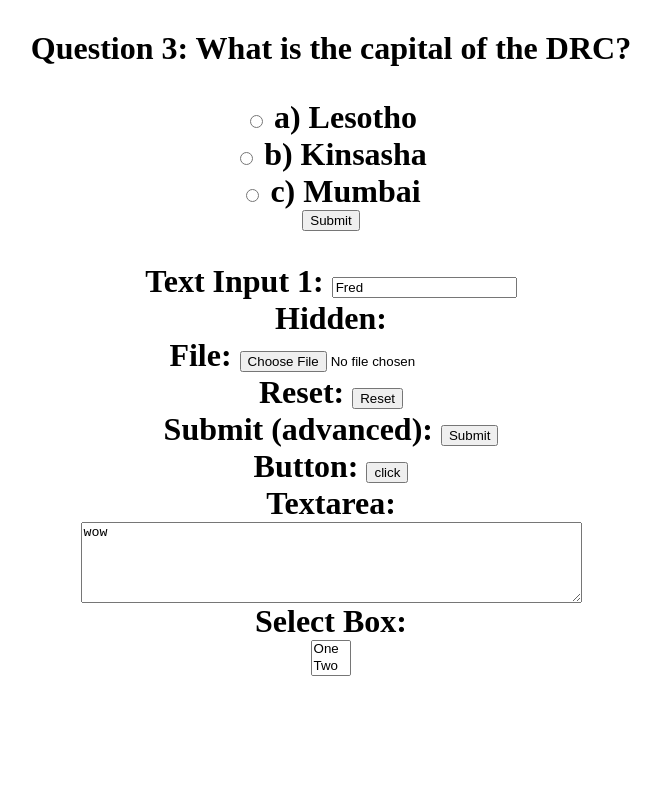
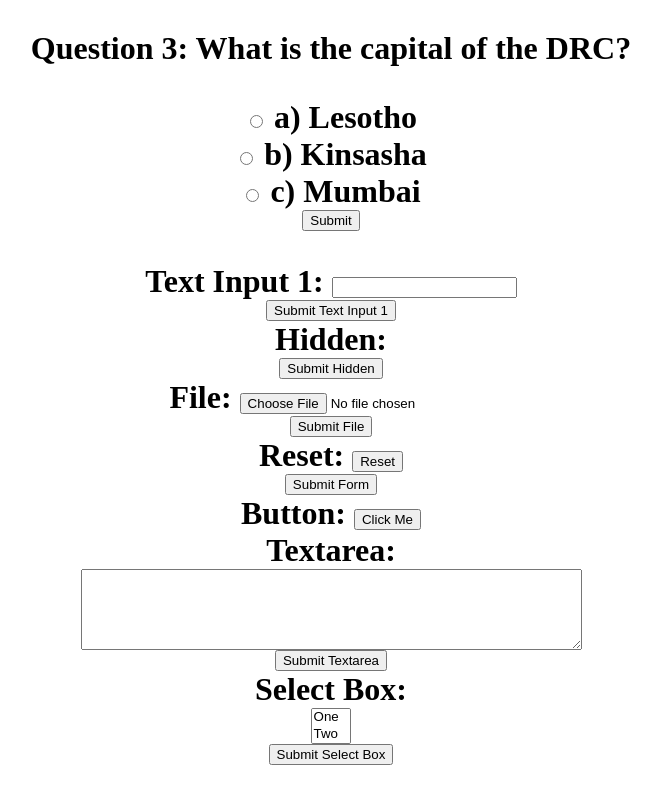
Before and after one commit to Jake12254/gameDev2023-Jake, a plain HTML site: page public/T3A03-Forms-by-Jake.html in a window 1280 px wide. Shown: the part 821-1618 px from the top of the page, without its empty margins (309-970 px from the left). Before the commit the page ends 1529 px from the top, so only its background shows below. Drawn offline with Linux system fonts and the light colour scheme.

Commit message:
Update T3A03-Forms-by-Jake.html

```diff
--- a/public/T3A03-Forms-by-Jake.html
+++ b/public/T3A03-Forms-by-Jake.html
@@ -113,18 +113,31 @@ Checkbox: <br>
 </html>
 
 <form>
-    Text Input 1: <input type="text" id="myTexto1" value="Fred"><br>
-    Hidden: <input type="hidden"><br>
-    File: <input type="file"><br>
+    Text Input 1: <input type="text" id="myTexto1" value=""><br>
+    <button type="button" onclick="alert(document.getElementById('myTexto1').value)">Submit Text Input 1</button><br>
+
+    Hidden: <input type="hidden" name="myHidden" value="123"><br>
+    <button type="button" onclick="alert('Hidden value: ' + document.getElementsByName('myHidden')[0].value)">Submit Hidden</button><br>
+
+    File: <input type="file" name="myFile"><br>
+    <button type="button" onclick="alert('Selected file: ' + document.getElementsByName('myFile')[0].files[0].name)">Submit File</button><br>
+
     Reset: <input type="reset"><br>
-    Submit (advanced): <input type="submit"><br>
-    Button: <input type="button" value="click" onclick="document.getElementById('myArea').value = 'Cool!"><br>
+
+    <button type="button" onclick="alert('Form submitted')">Submit Form</button><br>
+
+    Button: <input type="button" value="Click Me" onclick="alert('Button clicked')"><br>
+
     Textarea: <br>
-    <textarea id="myArea" cols="60" rows="5">wow</textarea><br>
+    <textarea id="myArea" cols="60" rows="5"></textarea><br>
+    <button type="button" onclick="alert(document.getElementById('myArea').value)">Submit Textarea</button><br>
+
     Select Box:<br>
     <select id="mySelect" size="2">
-        <option value="myOne">One</option>
-        <option value="myTwo">Two</option>
-        <option value="myThree">Three</option>
+        <option value="One">One</option>
+        <option value="Two">Two</option>
+        <option value="Three">Three</option>
     </select>
+    <br>
+    <button type="button" onclick="alert('Selected option: ' + document.getElementById('mySelect').value)">Submit Select Box</button><br>
 </form>
```
